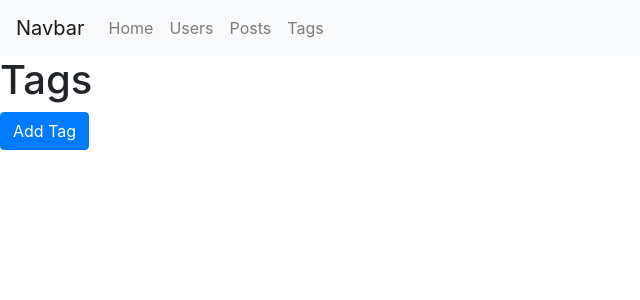
After one commit to thetonyalvarez/blogly, a Flask app: page /tags in a window 1280 px wide. The commit adds this page. Shown: the top 300 px of the page, without its empty margins (0-640 px from the left). Run offline with Flask 2, Linux system fonts and the light colour scheme; data that the repository does not hold is empty; some libraries are stand-ins or nearby versions.

Commit message:
created m2m relationships with new tag model and made the 3 main models editable on the front end for users. next step is to create flash messages.

```diff
--- a/app.py
+++ b/app.py
@@ -1,17 +1,20 @@
 """Blogly application."""
 
+import re
 from flask import Flask, request, redirect, render_template
 from flask_debugtoolbar import DebugToolbarExtension
-from models import db, connect_db, User, Post
+from models import db, connect_db, User, Post, Tag, PostTag
 
 app = Flask(__name__)
 app.config['SQLALCHEMY_DATABASE_URI'] = 'postgresql:///blogly_db'
 app.config['SQLALCHEMY_TRACK_MODIFICATIONS'] = False
 app.config['SQLALCHEMY_ECHO'] = True
+
 app.config['DEBUG_TB_INTERCEPT_REDIRECTS'] = False
 
 app.config['SECRET_KEY'] = "SECRET!"
 debug = DebugToolbarExtension(app)
+
 
 connect_db(app)
 db.create_all()
@@ -23,7 +26,7 @@ def redirect_to_users():
 
     posts = Post.query.order_by(Post.created_at.desc()).limit(5).all()
 
-    return render_template("/home.html", posts=posts)
+    return render_template("/list-recent-posts.html", posts=posts)
 
 
 @app.route("/users")
@@ -32,7 +35,7 @@ def list_users():
 
     users = User.query.order_by(User.last_name, User.first_name).all()
 
-    return render_template("list.html", users=users)
+    return render_template("list-user.html", users=users)
 
 
 @app.route('/users/new')
@@ -104,8 +107,17 @@ def handle_delete_user(user_id):
 
     return redirect("/users")
 
+# #############################
+# Blog post routes
 
-# Blog post routes
+
+@app.route('/posts')
+def show_posts():
+    """Show all posts."""
+
+    return redirect("/")
+
+
 @app.route('/users/<int:user_id>/posts/new')
 def show_user_new_post_form(user_id):
     """Show form to add a post for that user."""
@@ -124,6 +136,9 @@ def handle_user_new_post(user_id):
 
     post = Post(title=title, content=content, user_id=user_id)
 
+    tag_ids = [int(num) for num in request.form.getlist("post-tag")]
+    post.tags = Tag.query.filter(Tag.id.in_(tag_ids)).all()
+
     db.session.add(post)
     db.session.commit()
 
@@ -134,7 +149,7 @@ def handle_user_new_post(user_id):
 def show_single_post(post_id):
     """Show a post."""
 
-    post = Post.query.filter_by(id=post_id).one()
+    post = Post.query.get_or_404(post_id)
 
     return render_template("/show-post.html", post=post)
 
@@ -144,8 +159,10 @@ def show_edit_post_form(post_id):
     """Show form to edit a post"""
 
     post = Post.query.get(post_id)
+    tags = Tag.query.all()
 
-    return render_template("/edit-post.html", post=post)
+
+    return render_template("/edit-post.html", post=post, tags=tags)
 
 
 @app.route('/posts/<int:post_id>/edit', methods=['POST'])
@@ -153,9 +170,11 @@ def handle_edit_post(post_id):
     """Handle editing of a post"""
 
     post = Post.query.get(post_id)
-
     post.title = request.form['title-input']
     post.content = request.form['content-input']
+
+    tag_ids = [int(num) for num in request.form.getlist("post-tag")]
+    post.tags = Tag.query.filter(Tag.id.in_(tag_ids)).all()
 
     db.session.commit()
 
@@ -172,3 +191,77 @@ def handle_delete_post(post_id):
     db.session.commit()
 
     return redirect("/users")
+
+
+# #############################
+# Tag routes
+@app.route('/tags')
+def show_tags():
+    """Show all tags."""
+
+    tags = Tag.query.all()
+
+    return render_template("/list-tag.html", tags=tags)
+
+
+@app.route('/tags/<int:tag_id>')
+def show_single_tag(tag_id):
+    """Show all tags."""
+
+    tag = Tag.query.get_or_404(tag_id)
+
+    return render_template("/show-tag.html", tag=tag)
+
+@app.route('/tags/new', methods=['GET'])
+def show_add_tag_form():
+    """Shows a form to add a new tag."""
+
+    return render_template("/add-tag.html")
+
+
+@app.route('/tags/new', methods=['POST'])
+def handle_add_tag_form():
+    """Process add form, adds tag, and redirect to tag list."""
+
+    new_tag = request.form['tag']
+
+    tag = Tag(name=new_tag)
+
+    db.session.add(tag)
+    db.session.commit()
+
+    return redirect("/tags")
+
+
+@app.route('/tags/<int:tag_id>/edit', methods=['GET'])
+def show_edit_tag_form(tag_id):
+    """Show edit form for a tag."""
+
+    tag = Tag.query.filter_by(id=tag_id).one()
+
+    return render_template("/edit-tag.html", tag=tag)
+
+
+@app.route('/tags/<int:tag_id>/edit', methods=['POST'])
+def handle_edit_tag_form(tag_id):
+    """Process edit form, edit tag, and redirects to the tags list."""
+
+    tag = Tag.query.get(tag_id)
+
+    tag.name = request.form["tag"]
+
+    db.session.commit()
+
+    return redirect("/tags")
+
+
+@app.route('/tags/<int:tag_id>/delete', methods=['POST'])
+def handle_delete_tag_form(tag_id):
+    """Delete a tag."""
+
+    tag = Tag.query.get_or_404(tag_id)
+
+    db.session.delete(tag)
+    db.session.commit()
+
+    return redirect("/tags")
--- /dev/null
+++ b/templates/_navbar.html
@@ -0,0 +1,31 @@
+<nav class="navbar navbar-expand-sm navbar-light bg-light">
+	<a class="navbar-brand" href="/">Navbar</a>
+	<button
+		class="navbar-toggler"
+		type="button"
+		data-toggle="collapse"
+		data-target="#navbarSupportedContent"
+		aria-controls="navbarSupportedContent"
+		aria-expanded="false"
+		aria-label="Toggle navigation"
+	>
+		<span class="navbar-toggler-icon"></span>
+	</button>
+
+	<div class="collapse navbar-collapse" id="navbarSupportedContent">
+		<ul class="navbar-nav mr-auto">
+			<li class="nav-item">
+				<a class="nav-link" href="/">Home</a>
+			</li>
+			<li class="nav-item">
+				<a class="nav-link" href="/users">Users</a>
+			</li>
+			<li class="nav-item">
+				<a class="nav-link" href="/posts">Posts</a>
+			</li>
+			<li class="nav-item">
+				<a class="nav-link" href="/tags">Tags</a>
+			</li>
+		</ul>
+	</div>
+</nav>
--- a/templates/add-post.html
+++ b/templates/add-post.html
@@ -3,6 +3,12 @@
 	<h1>Add Post for {{ user.full_name }}</h1>
 	<p>Title: <input name="title-input" /></p>
 	<p>Post Content: <input name="content-input" /></p>
+	<div class="form-group form-check">
+		{% for tag in tags %}
+		<input type="checkbox" class="form-check-input" id="{{ tag }}" />
+		<label class="form-check-label" for="{{ tag }}">{{ tag }}</label>
+		{% endfor %}
+	</div>
 	<a class="btn btn-outline-secondary">Cancel</a>
 	<button class="btn btn-success" type="submit">Add</button>
 </form>
--- a/templates/base.html
+++ b/templates/base.html
@@ -17,6 +17,7 @@
 		<title>{% block title %}{% endblock %}</title>
 	</head>
 	<body>
+		{% include '_navbar.html' %}
         {% block content %}{% endblock %}</title>
 		<script src="https://cdnjs.cloudflare.com/ajax/libs/jquery/3.5.1/jquery.min.js"></script>
 		<script src="https://cdnjs.cloudflare.com/ajax/libs/popper.js/1.16.1/umd/popper.min.js"></script>
--- /dev/null
+++ b/templates/list-tag.html
@@ -0,0 +1,9 @@
+{% extends 'base.html' %} {% block content %}
+<h1>Tags</h1>
+{% for tag in tags %}
+<ul class="tag-list">
+	<li><a href="/tags/{{ tag.id }}">{{ tag.name }}</a></li>
+</ul>
+{% endfor %}
+<a href="/tags/new" class="btn btn-primary">Add Tag</a>
+{% endblock %}
--- a/templates/show-post.html
+++ b/templates/show-post.html
@@ -7,6 +7,12 @@
 	<form method="post" action="/posts/{{ post.id }}/delete">
 		<button class="btn btn-danger">Delete</button>
 	</form>
+	<div class="single-post-wrapper">
+		<b>Tags:</b>
+		{% for tag in post.tags %}
+		<a href="/tags/{{ tag.id }}"><span class="badge badge-primary">{{ tag.name }}</span></a>
+		{% endfor %}
+	</div>
 </div>
 
 {% endblock %}
```
Also changed, not shown: models.py (+34 -7 lines), templates/add-tag.html (added, +8 -0 lines), templates/edit-post.html (+12 -2 lines), templates/edit-tag.html (added, +8 -0 lines), templates/home.html (deleted, +0 -8 lines), templates/list-recent-posts.html (added, +16 -0 lines), templates/show-tag.html (added, +12 -0 lines), templates/list-user.html (renamed from templates/list.html), 1 other file.
